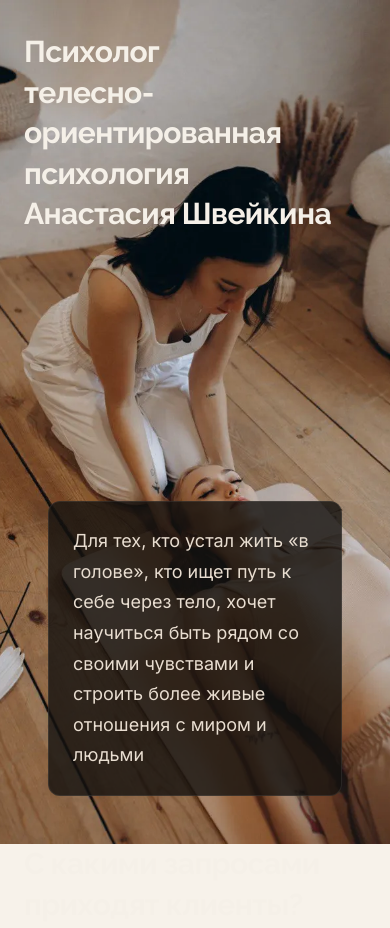
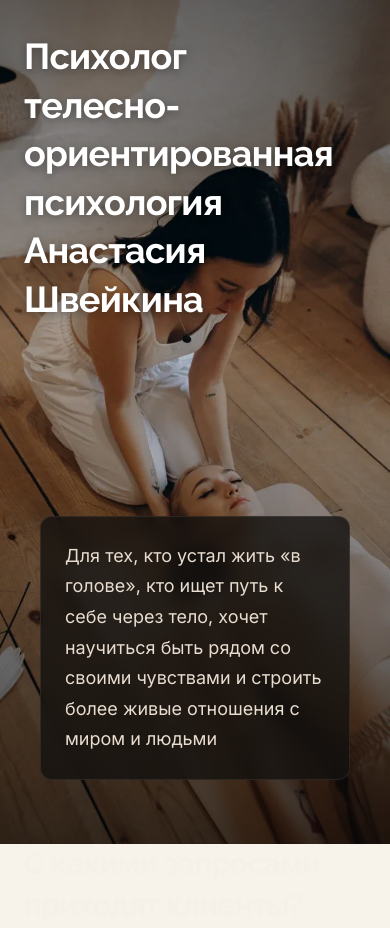
Before and after one commit to cordisdi-svg/UmpaLumpa, a website with bundled scripts: page index.html in a window 390 px wide. Shown: the top 928 px of the page. Built offline with nearby package versions, Linux system fonts and the light colour scheme.

Commit message:
фаза 2

```diff
--- a/css/reset.css
+++ b/css/reset.css
@@ -14,14 +14,17 @@
 html {
   /* Плавный скролл только по запросу пользователя — не переопределяем */
   scroll-behavior: auto;
-  /* НЕТ overflow: hidden — убьёт sticky */
+  overflow-y: auto; /* КРИТИЧНО: explicit — защита от случайного hidden, Safari требует */
+  /* overflow-x: hidden НЕ ставим: iOS 15–16 + sticky → ломает repaint. */
+  /* Горизонтальный overscroll закрыт через overscroll-behavior-x на body. */
   -webkit-text-size-adjust: 100%;
 }
 
 body {
   min-height: 100dvh;
   line-height: 1.5;
-  /* НЕТ overflow: hidden — убьёт sticky */
+  overflow-y: auto;            /* КРИТИЧНО: explicit — Safari требует явного значения */
+  overscroll-behavior-x: none; /* скрываем горизонтальный overscroll без overflow-x: hidden */
   -webkit-font-smoothing: antialiased;
   -moz-osx-font-smoothing: grayscale;
 }
--- a/css/scene.css
+++ b/css/scene.css
@@ -1,6 +1,6 @@
 /* ─── scene.css — стили сцен ─────────────────────────────────────────────────
    Фаза 0: layout-критичные правила (sticky-механика).
-   Фаза 2: дополняется типографикой, текстовыми блоками, интро-сценой.
+   Фаза 2: типографика текстовых блоков, интро-сцена, debug-режим.
 
    ⚠️ КРИТИЧЕСКИЕ ЗАПРЕТЫ на .scene, body, html:
       transform | filter | overflow: hidden | clip-path | contain: layout style
@@ -35,6 +35,31 @@
   overflow: hidden;
   clip-path: inset(100% 0 0 0); /* начальное состояние — маска закрыта */
   z-index: 0;
+}
+
+/* ─── Debug-режим ────────────────────────────────────────────────────────────
+   ТЕСТ: добавить class="debug" на <body> → маски сцен 2-6 открываются.
+   ОБЯЗАТЕЛЬНО убрать перед деплоем / Фазой 3.
+   Вместо ручного комментирования clip-path — нет риска забытого коммита. */
+body.debug .scene__mask {
+  clip-path: inset(0% 0 0 0);
+}
+
+/* Красный баннер — визуальная защита от забытого debug в релизе */
+body.debug::before {
+  content: '⚠ DEBUG MODE — убрать class="debug" с <body> перед деплоем';
+  position: fixed;
+  top: 0;
+  left: 0;
+  right: 0;
+  z-index: 2147483647; /* max possible — поверх всего без конфликтов с будущими слоями */
+  background: #c0392b;
+  color: #fff;
+  text-align: center;
+  font-family: monospace;
+  font-size: 13px;
+  padding: 6px 12px;
+  pointer-events: none;
 }
 
 /* ─── Картинка ───────────────────────────────────────────────────────────── */
@@ -84,21 +109,46 @@
 }
 
 /* ─── Текстовый блок (плашка) ────────────────────────────────────────────── */
+/* Fallback: тёмный фон без блюра — текст читается на всех браузерах */
 .scene__text-block {
-  background: var(--color-text-block-bg);
+  background: rgba(0, 0, 0, 0.70);
   border: 1px solid var(--color-text-block-border);
   border-radius: var(--radius-md);
   padding: var(--space-6);
-  margin: 0 var(--space-6) var(--space-6);
+  margin: 0 auto var(--space-6);
+  max-width: 600px;
 
   font-family: var(--font-body);
   font-size: var(--text-md);
   line-height: var(--leading-relaxed);
   color: var(--color-body-on-dark);
 
-  /* Начальная позиция для GSAP — смещён вниз */
+  /* Начальная позиция для GSAP — смещён вниз на один экран */
   transform: translateY(100vh);
   /* ⚠️ opacity НЕ используется для анимации через scrub — мигает */
+
+  /* Перф-буст перед GSAP: GPU-слой уже выделен до начала анимации */
+  will-change: transform;
+}
+
+/* Progressive Enhancement: блюр поверх тёмного фона
+   Работает как два слоя: fallback (rgba 0.70) + блюр поверх (rgba 0.80 из токенов).
+   ⚠️ Safari perf: iPhone ≤12 + активный GSAP → возможна просадка FPS до 30-40.
+      Первый кандидат на оптимизацию в Фазе 8 (Lighthouse Mobile audit). */
+@supports (backdrop-filter: blur(8px)) {
+  .scene__text-block {
+    background: var(--color-text-block-bg);
+    backdrop-filter: blur(8px);
+    -webkit-backdrop-filter: blur(8px);
+  }
+}
+
+/* На мобильных горизонтальные отступы от краёв экрана */
+@media (max-width: 640px) {
+  .scene__text-block {
+    margin-left: var(--space-4);
+    margin-right: var(--space-4);
+  }
 }
 
 /* ─── Интро-сцена (Сцена 1) ──────────────────────────────────────────────── */
@@ -116,6 +166,20 @@
   position: absolute;
   inset: 0;
   z-index: 0;
+  /* position: absolute создаёт positioning context — ::after привязан к нему */
+}
+
+/* Градиент поверх картинки — readable contrast для белого текста */
+.scene__intro-image::after {
+  content: '';
+  position: absolute;
+  inset: 0;
+  background: linear-gradient(
+    to bottom,
+    rgba(0, 0, 0, 0.40) 0%,
+    rgba(0, 0, 0, 0.10) 40%,
+    rgba(0, 0, 0, 0.65) 100%
+  );
 }
 
 .scene__intro-image img {
@@ -131,6 +195,13 @@
   padding: var(--space-8) var(--space-6) 0;
 }
 
+/* Заголовок интро — крупнее стандартного .scene__title */
+.scene__intro-title .scene__title {
+  font-size: var(--text-3xl);
+  color: #fff;
+  text-shadow: 0 2px 8px rgba(0, 0, 0, 0.35);
+}
+
 .scene__intro-text {
   position: absolute;
   bottom: 0;
@@ -138,9 +209,26 @@
   right: 0;
   z-index: 1;
   padding: var(--space-6);
+  display: flex;
+  justify-content: center;
 }
 
 /* Текстовый блок в интро — без GSAP-смещения */
 .scene--intro .scene__text-block {
   transform: none;
+  will-change: auto; /* интро статично, GSAP не трогает — GPU-слой не нужен */
+  margin-bottom: var(--space-10);
+  max-width: 600px;
+  width: 100%;
 }
+
+/* ─── TEMP: только для теста Фазы 2 ─────────────────────────────────────────
+   TODO: ФАЗА 3 — ОБЯЗАТЕЛЬНО УДАЛИТЬ до initScenes().
+   Причина: JS устанавливает scene.style.height в пикселях (шаг 9 lifecycle).
+   CSS min-height перебивает JS при коротком тексте → прогресс ScrollTrigger
+   рассчитывается неверно → анимации сдвигаются.
+   300vh (вместо 250vh): запас для Сцены 5 (текст + карусель).
+   ─────────────────────────────────────────────────────────────────────────── */
+.scene:not(.scene--intro) {
+  min-height: 300vh;
+}
--- a/js/config.js
+++ b/js/config.js
@@ -60,7 +60,7 @@ export const CRITICAL_FONT = 'Inter';
  * ⚠️ После изменения массива — обновить content.json и перезапустить сайт.
  */
 export const SCENES = [
-  { id: 1, textBlocks: 0, isIntro: true },            // 1.webp — статичная интро
+  { id: 1, textBlocks: 1, isIntro: true },            // 1.webp — статичная интро
   { id: 2, textBlocks: 2 },                            // 2.webp — запросы клиентов
   { id: 3, textBlocks: 1 },                            // 3.webp — подход
   { id: 4, textBlocks: 2 },                            // 4.webp — как работают сессии
--- a/js/content.js
+++ b/js/content.js
@@ -46,23 +46,35 @@ export function validateContent(content, SCENES) {
     const sceneConfig = SCENES[i];
     const sceneData = content.scenes[i];
 
-    if (!sceneConfig.isIntro) {
-      if (typeof sceneData.image !== 'string') throw new Error(`Сцена ${sceneConfig.id}: отсутствует или не строка image`);
-      if (typeof sceneData.title !== 'string') throw new Error(`Сцена ${sceneConfig.id}: отсутствует или не строка title`);
+    // Guard: sceneData может быть null в невалидном JSON.
+    // Без этого TypeError случится ДО Array.isArray и остановит весь lifecycle.
+    if (!sceneData || typeof sceneData !== 'object' || Array.isArray(sceneData)) {
+      throw new Error(`Сцена ${sceneConfig.id}: данные отсутствуют или не являются объектом`);
+    }
+
+    // image и title обязательны для всех сцен включая интро —
+    // render.js читает их напрямую для обеих веток (isIntro и обычных).
+    if (typeof sceneData.image !== 'string' || sceneData.image.trim() === '') {
+      throw new Error(`Сцена ${sceneConfig.id}: image отсутствует или пустой`);
+    }
+    if (typeof sceneData.title !== 'string' || sceneData.title.trim() === '') {
+      throw new Error(`Сцена ${sceneConfig.id}: title отсутствует или пустой`);
     }
 
     if (!Array.isArray(sceneData.textBlocks)) {
       throw new Error(`Сцена ${sceneConfig.id}: textBlocks должен быть массивом`);
     }
 
-    const expectedTextBlocks = sceneConfig.isIntro ? 1 : sceneConfig.textBlocks;
+    // Источник истины — config.js (SCENES[i].textBlocks), не хардкод
+    const expectedTextBlocks = sceneConfig.textBlocks;
     if (sceneData.textBlocks.length !== expectedTextBlocks) {
       throw new Error(`Сцена ${sceneConfig.id}: ожидали ${expectedTextBlocks} textBlocks, получили ${sceneData.textBlocks.length}`);
     }
 
     sceneData.textBlocks.forEach((block, idx) => {
-      if (typeof block !== 'string') {
-        throw new Error(`Сцена ${sceneConfig.id}, текстовый блок ${idx}: должен быть строкой`);
+      // Проверяем и тип и пустую строку — пустой блок сломает рендер
+      if (typeof block !== 'string' || block.trim() === '') {
+        throw new Error(`Сцена ${sceneConfig.id}, блок ${idx}: textBlock пустой или не строка`);
       }
 
       const lineCount = (block.match(/\n/g) || []).length + 1;
--- a/js/images.js
+++ b/js/images.js
@@ -14,6 +14,17 @@ export function initImageLoading() {
 
   if (!lazyImgs.length) return;
 
+  // Guard: IntersectionObserver не поддерживается в ~2% браузеров
+  if (!('IntersectionObserver' in window)) {
+    // Fallback: загружаем все изображения сразу без lazy-loading
+    lazyImgs.forEach(img => {
+      img.src = img.dataset.src;
+      img.decoding = 'async';
+      delete img.dataset.src; // убираем data-src — единственный источник правды
+    });
+    return;
+  }
+
   const observer = new IntersectionObserver((entries, obs) => {
     entries.forEach(entry => {
       if (!entry.isIntersecting) return;
@@ -21,6 +32,7 @@ export function initImageLoading() {
       const img = entry.target;
       img.src = img.dataset.src;
       img.decoding = 'async';
+      delete img.dataset.src; // убираем data-src после загрузки
       obs.unobserve(img);
     });
   }, {
--- a/js/render.js
+++ b/js/render.js
@@ -8,6 +8,10 @@ const resolveAsset = (path) => path.startsWith('/') ? `${ASSETS_PATH}${path}` :
  * Рендерит все сцены в контейнер.
  * @param {Object} content Контент из JSON
  * @param {Array} SCENES Конфигурация
+ *
+ * ⚠️ SECURITY: использует innerHTML. Контент должен приходить ТОЛЬКО из
+ * доверенного content.json. Никогда не передавать пользовательский ввод
+ * без санитизации. В будущем — рассмотреть createElement + textContent.
  */
 export function renderScenes(content, SCENES) {
   const container = document.getElementById('scenes-container');
```
